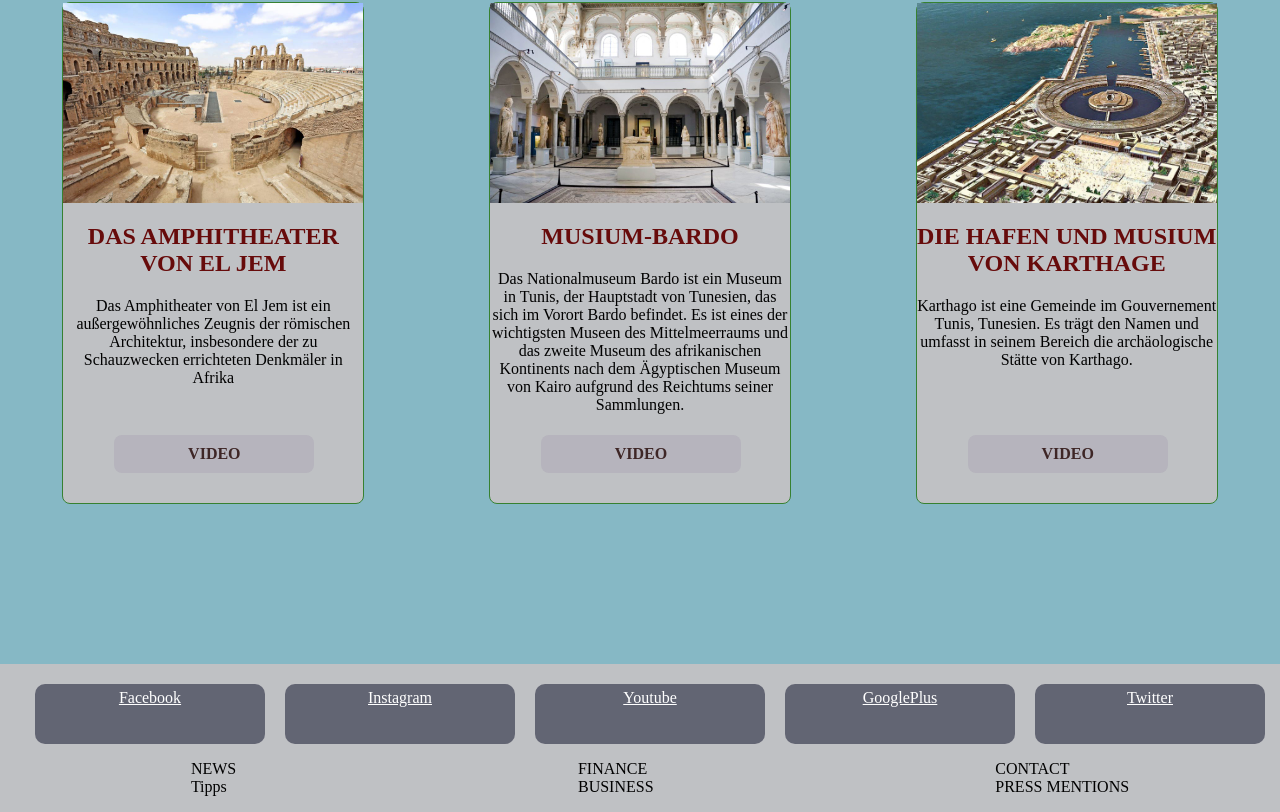
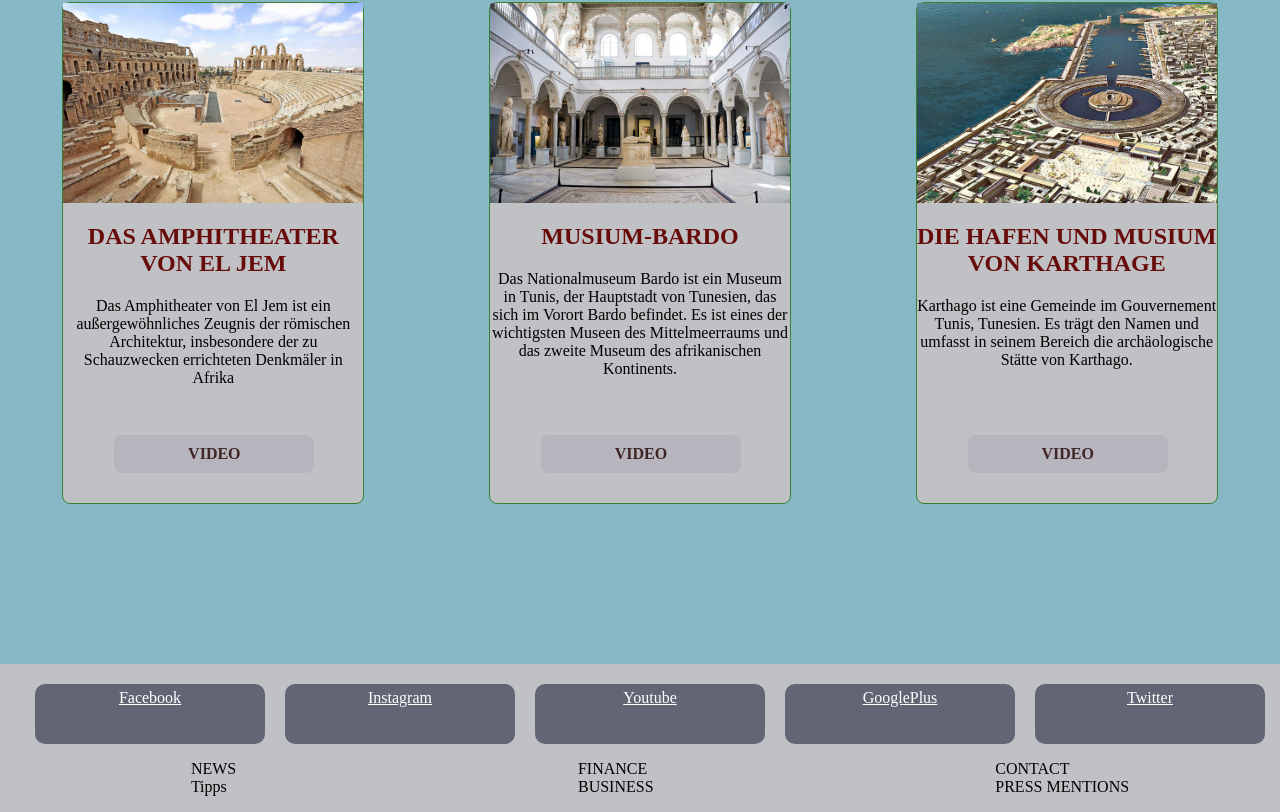
Before and after one commit to Torkhan1/webseite-projektredi, a plain HTML site: page index.html in a window 1280 px wide. Shown: the part 2146-2958 px from the top of the page. Drawn offline with Linux system fonts and the light colour scheme.

Commit message:
Update index.html

```diff
--- a/index.html
+++ b/index.html
@@ -151,7 +151,7 @@
                 <div class="backgroundImage Musium-bardo"></div>
                 <div class="details">
                     <h2>Musium-bardo</h2>
-                    <p>Das Nationalmuseum Bardo ist ein Museum in Tunis, der Hauptstadt von Tunesien, das sich im Vorort Bardo befindet. Es ist eines der wichtigsten Museen des Mittelmeerraums und das zweite Museum des afrikanischen Kontinents nach dem Ägyptischen Museum von Kairo aufgrund des Reichtums seiner Sammlungen.</p>
+                    <p>Das Nationalmuseum Bardo ist ein Museum in Tunis, der Hauptstadt von Tunesien, das sich im Vorort Bardo befindet. Es ist eines der wichtigsten Museen des Mittelmeerraums und das zweite Museum des afrikanischen Kontinents.</p>
                     <a href="https://www.youtube.com/watch?v=4jiwBvqo9_U">
                         <div class="route">video</div>
                     </a>
```
